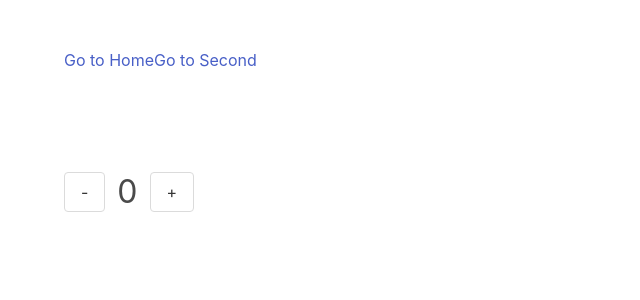
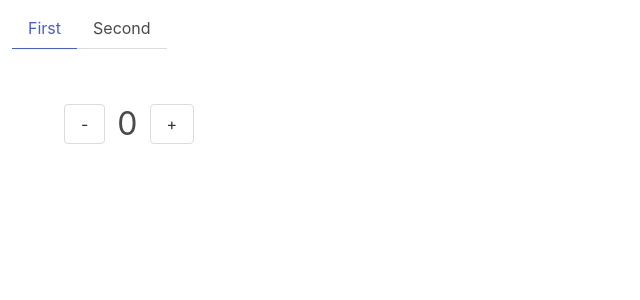
Before and after one commit to isamusuzuki/robotgon-vuejs, a Vue app: page /#/first in a window 1280 px wide. Shown: the top 300 px of the page, without its empty margins (0-640 px from the left). Built offline with nearby package versions, Linux system fonts and the light colour scheme.

Commit message:
feat: ナビゲーションメニューを導入

```diff
--- a/public/index.html
+++ b/public/index.html
@@ -12,7 +12,7 @@
     integrity="sha384-SZXxX4whJ79/gErwcOYf+zWLeJdY/qpuqC4cAa9rOGUstPomtqpuNWT9wdPEn2fk" crossorigin="anonymous">
 </head>
 
-<body>
+<body class="has-navbar-fixed-top">
   <div id="app"></div>
   <script src="index.bundle.js"></script>
 </body>
--- a/src/App.vue
+++ b/src/App.vue
@@ -1,10 +1,5 @@
 <template>
-    <section class="section">
-        <div class="container">
-            <router-link to="/first">Go to Home</router-link>
-            <router-link to="/second">Go to Second</router-link>
-        </div>
-    </section>
+    <navbar></navbar>
     <section class="section">
         <div class="container">
             <router-view></router-view>
@@ -18,11 +13,13 @@
 import { defineComponent } from 'vue'
 import Loading from './components/Loading.vue'
 import Modal from './components/Modal.vue'
+import Navbar from './components/Navbar.vue'
 
 export default defineComponent({
     components: {
         Loading,
         Modal,
+        Navbar,
     },
 })
 </script>
--- /dev/null
+++ b/src/components/Navbar.vue
@@ -0,0 +1,31 @@
+<template>
+    <nav class="navbar is-fixed-top">
+        <div class="navbar-brand">
+            <div class="navbar-item">
+                <div class="tabs">
+                    <ul>
+                        <li v-bind:class="{ 'is-active': isActive1 }">
+                            <router-link to="/first">First</router-link>
+                        </li>
+                        <li v-bind:class="{ 'is-active': isActive2 }">
+                            <router-link to="/second">Second</router-link>
+                        </li>
+                    </ul>
+                </div>
+            </div>
+        </div>
+    </nav>
+</template>
+
+<script lang="ts">
+import { defineComponent } from 'vue'
+import useNavbar from '../composables/useNavbar'
+
+export default defineComponent({
+    setup() {
+        return {
+            ...useNavbar()
+        }
+    },
+})
+</script>
--- /dev/null
+++ b/src/composables/useNavbar.ts
@@ -0,0 +1,13 @@
+import { computed } from 'vue'
+import { useRoute } from 'vue-router'
+
+export default () => {
+    const route = useRoute()
+    const isActive1 = computed(() => route.name === '1')
+    const isActive2 = computed(() => route.name === '2')
+
+    return {
+        isActive1,
+        isActive2
+    }
+}
--- a/src/router/index.ts
+++ b/src/router/index.ts
@@ -3,9 +3,9 @@ import First from '../pages/First.vue'
 import Second from '../pages/Second.vue'
 
 export const routes = [
-    { path: '/', redirect: '/first'},
-    { path: '/first', component: First },
-    { path: '/second', component: Second },
+    { path: '/', redirect: '/first' },
+    { path: '/first', name: '1', component: First },
+    { path: '/second', name: '2', component: Second },
 ]
 
 export default createRouter({
```
